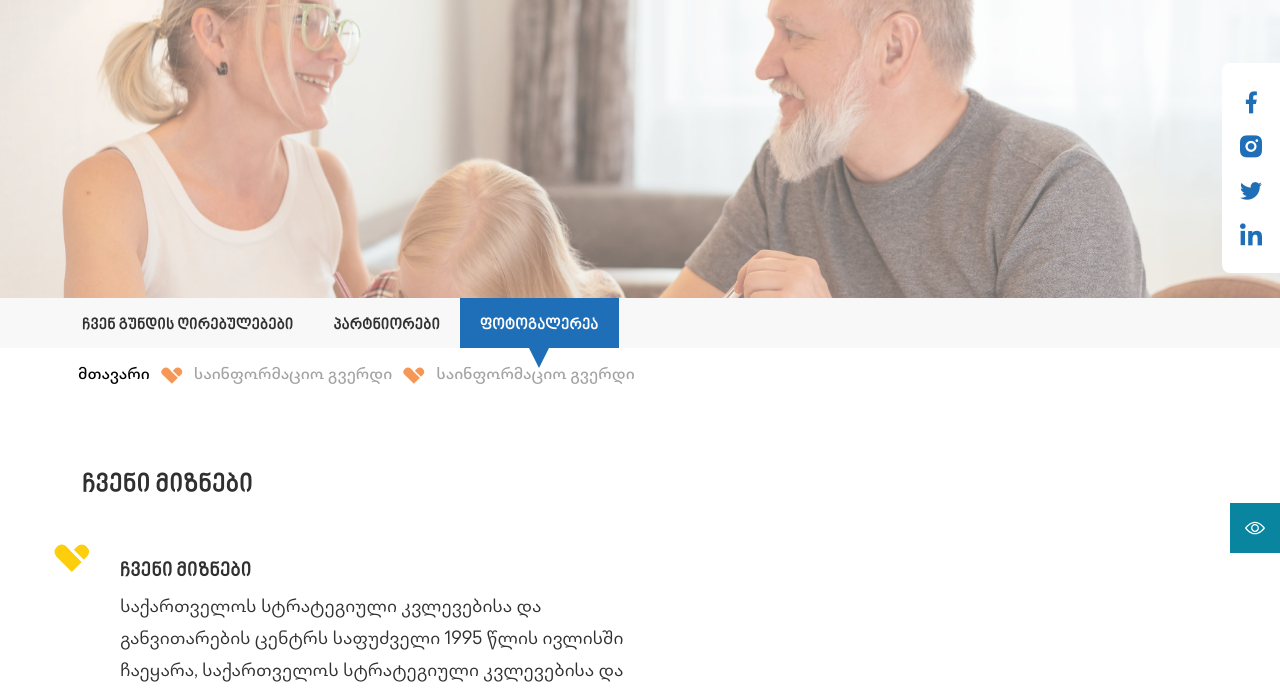
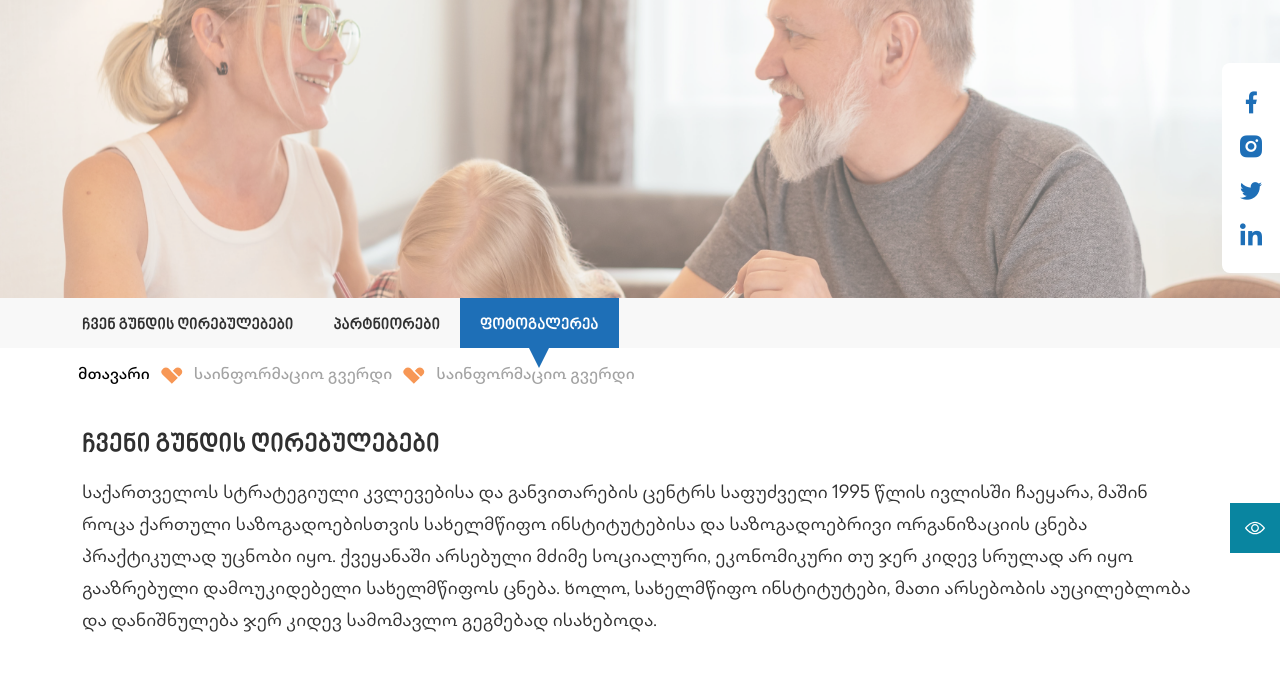
Before and after one commit to tinatin92/house-of-support, a plain HTML site: page about-us.html in a window 1280 px wide. Shown: the part 102-794 px from the top of the page. Drawn offline with nearby package versions, Linux system fonts and the light colour scheme; some packages are replaced by stand-ins of ours; a script that the page names is missing; files whose address does not match are found by name.

Commit message:
about-us

```diff
--- a/about-us.html
+++ b/about-us.html
@@ -141,6 +141,19 @@
 
 
         </div>
+    </section>
+    <section class="container text-page__content">
+        <h1 tabindex="30" tabindex="20" class="title-36">ჩვენი გუნდის ღირებულებები</h1>
+        <div tabindex="30">
+            საქართველოს სტრატეგიული კვლევებისა და განვითარების ცენტრს საფუძველი 1995 წლის ივლისში ჩაეყარა, მაშინ როცა
+            ქართული საზოგადოებისთვის სახელმწიფო ინსტიტუტებისა და საზოგადოებრივი ორგანიზაციის ცნება პრაქტიკულად უცნობი
+            იყო. ქვეყანაში არსებული მძიმე სოციალური, ეკონომიკური თუ
+
+            ჯერ კიდევ სრულად არ იყო გააზრებული დამოუკიდებელი სახელმწიფოს ცნება. ხოლო, სახელმწიფო ინსტიტუტები, მათი
+            არსებობის აუცილებლობა და დანიშნულება ჯერ კიდევ სამომავლო გეგმებად ისახებოდა.
+        </div>
+
+
     </section>
 
     <!-- Bullets left - image right -->
```
Also changed, not shown: assets/images/image 20.png (added), assets/images/image 23.png (added).
